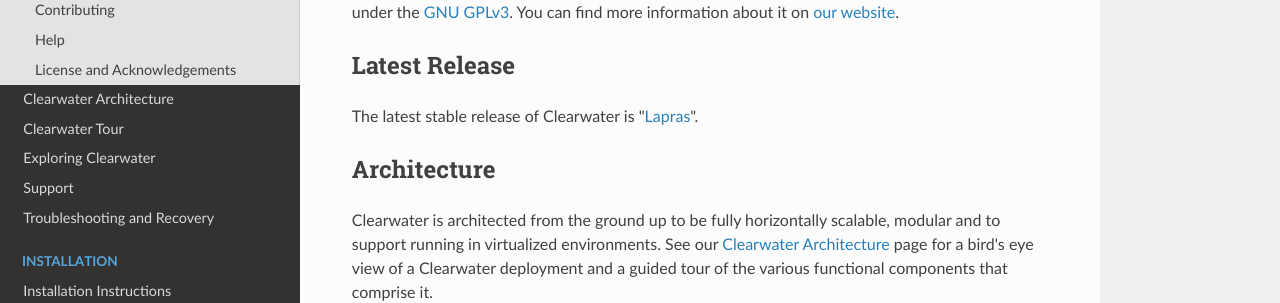
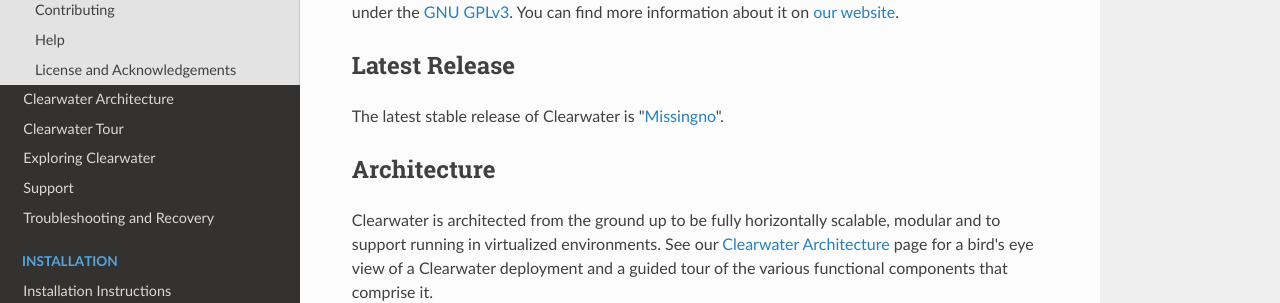
Before and after one commit to Metaswitch/clearwater-readthedocs, an MkDocs documentation site: the page built from docs/index.md, in a window 1280 px wide and 900 px high. Shown: the part 183-486 px from the top of the window. Built offline with MkDocs 1.6.1, drawn with Linux system fonts in a browser that asks for light colours; nearby versions of some CDN libraries; old or Windows-style settings are respelled for this version of MkDocs.

Commit message:
Updates latest stable release name

```diff
--- a/docs/index.md
+++ b/docs/index.md
@@ -4,7 +4,7 @@ Project Clearwater is an open-source IMS core, developed by [Metaswitch Networks
 
 ## Latest Release
 
-The latest stable release of Clearwater is "[Lapras](http://pokemon.wikia.com/wiki/Lapras)".
+The latest stable release of Clearwater is "[Missingno](http://pokemon.wikia.com/wiki/Missingno)".
 
 ## Architecture
 
```
